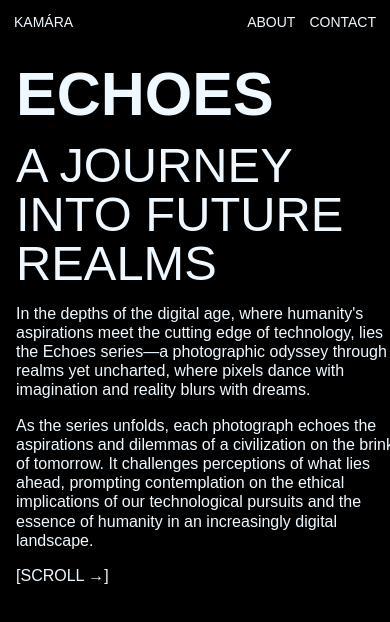
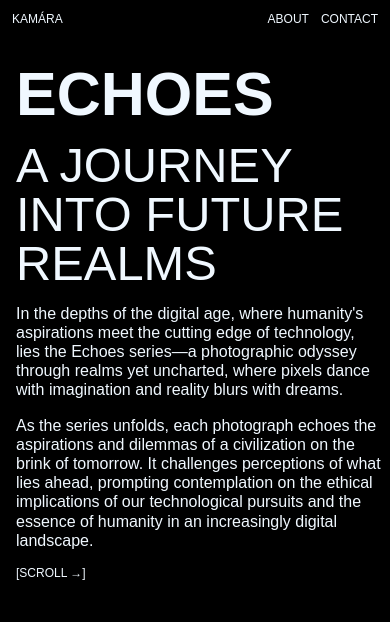
Before and after one commit to HristinaGjo/kamara, a React (Vite) app: page /echoes in a window 390 px wide. Shown: the top 622 px of the page. Built offline with nearby package versions, Linux system fonts and the light colour scheme.

Commit message:
font sizes fixes for mobile

```diff
--- a/src/styles/echoes.module.css
+++ b/src/styles/echoes.module.css
@@ -168,7 +168,7 @@
       grid-template-columns: repeat(2,1fr);
       box-sizing: border-box;
       z-index: 1;
-      font-size: 14px;
+      font-size: 12px;
     }
 
     .navbarRight{
@@ -193,15 +193,19 @@
       top: 0;
       left: 0;
       width: 1000vw;
-      height: 95dvh;
+      height: 97dvh;
       display: flex;
       overflow-x: scroll;
+    }
+
+    .headline{
+      width: 96%;
     }
 
     .textSpan{
       font-size: 16px;
       gap: 1em;
-      width: 100%;
+      width: 96%;
       padding-left: 0;
       padding-right: 0;
     }
@@ -265,6 +269,12 @@
       align-items: start;
       margin-left: 0;
       gap: 1em;
+
+    }
+
+    .textNextProject span{
+      font-size: 12px;
+
     }
 
     .textScroll {
@@ -274,6 +284,7 @@
     .scrollerMobile{
       display: block;
       text-transform: uppercase;
+      font-size: 12px;
     }
 
 }
--- a/src/styles/footer.module.css
+++ b/src/styles/footer.module.css
@@ -2,7 +2,7 @@
     display: grid;
     grid-template-columns: repeat(2,1fr);
     text-transform: uppercase;
-    font-size: 14px;
+    font-size: 12px;
 }
 
 .rightCtn{
--- a/src/styles/navbar.module.css
+++ b/src/styles/navbar.module.css
@@ -22,7 +22,7 @@
 @media (max-width: 768px) {
 
   .navbarCtn{
-    font-size: 14px;
+    font-size: 12px;
   }
 
   .navbarRight{
```
